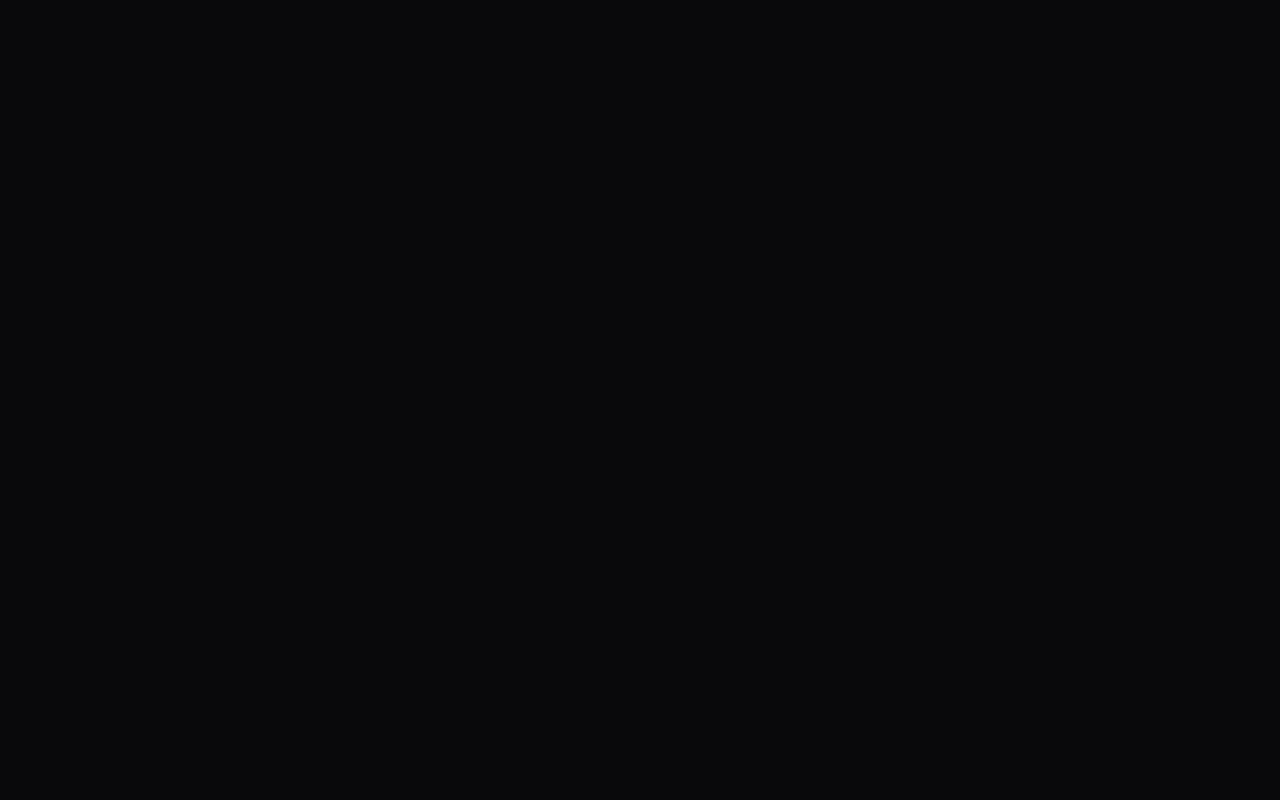
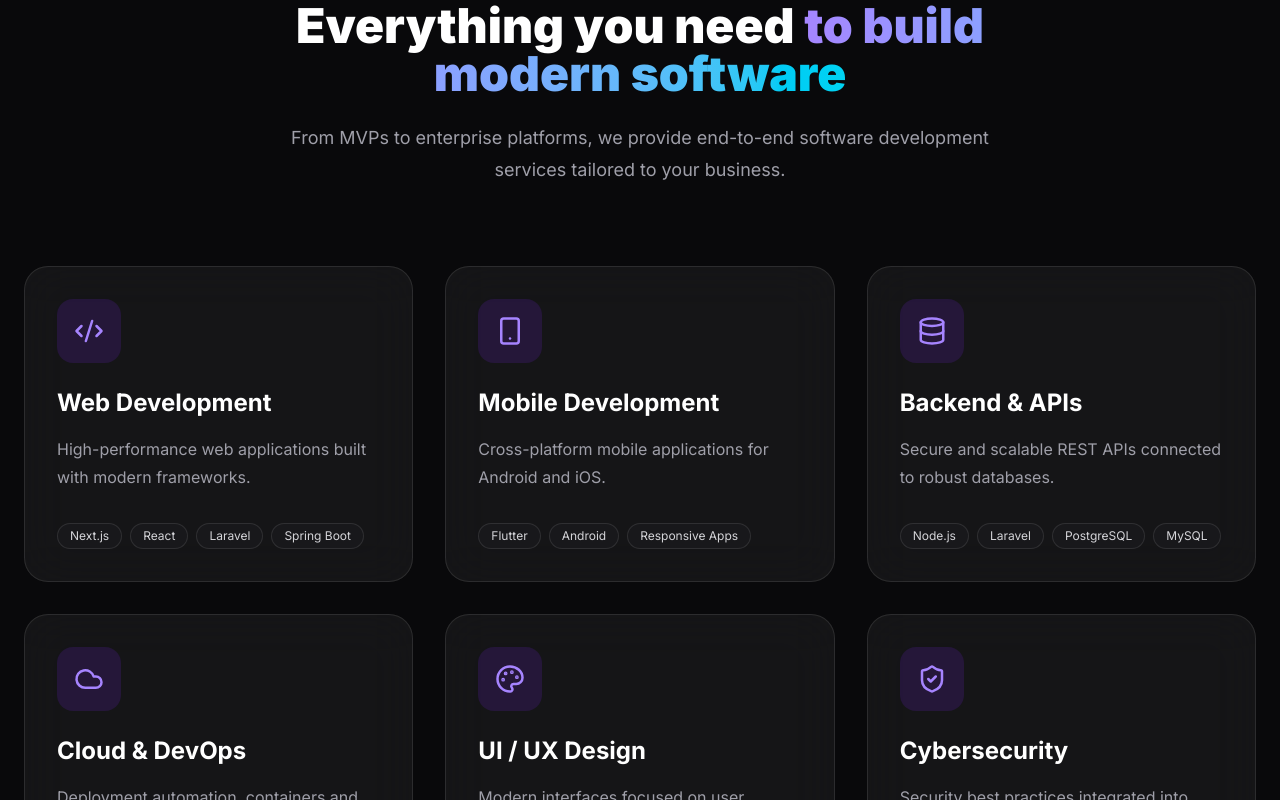
Before and after one commit to GeritoJavita/CoFixer, a Next.js app: page / in a window 1280 px wide. Shown: the part 1000-1800 px from the top of the page. Before the commit the page ends 826 px from the top, so only its background shows below. Built offline with nearby package versions, Linux system fonts and the light colour scheme.

Commit message:
creacion de servicios, de codefixer

```diff
--- a/app/page.tsx
+++ b/app/page.tsx
@@ -1,11 +1,13 @@
 import Navbar from "@/components/Navbar";
 import Hero from "@/components/Hero";
+import Services from "@/components/Services";
 
 export default function Home() {
   return (
     <main className="bg-[#09090B] text-white">
       <Navbar />
       <Hero />
+      <Services />
     </main>
   );
 }
--- a/components/Services.tsx
+++ b/components/Services.tsx
@@ -0,0 +1,163 @@
+import {
+  Code2,
+  Smartphone,
+  Database,
+  Cloud,
+  ShieldCheck,
+  Palette,
+} from "lucide-react";
+
+const services = [
+  {
+    title: "Web Development",
+    description:
+      "High-performance web applications built with modern frameworks.",
+    icon: Code2,
+    technologies: ["Next.js", "React", "Laravel", "Spring Boot"],
+  },
+  {
+    title: "Mobile Development",
+    description:
+      "Cross-platform mobile applications for Android and iOS.",
+    icon: Smartphone,
+    technologies: ["Flutter", "Android", "Responsive Apps"],
+  },
+  {
+    title: "Backend & APIs",
+    description:
+      "Secure and scalable REST APIs connected to robust databases.",
+    icon: Database,
+    technologies: ["Node.js", "Laravel", "PostgreSQL", "MySQL"],
+  },
+  {
+    title: "Cloud & DevOps",
+    description:
+      "Deployment automation, containers and cloud infrastructure.",
+    icon: Cloud,
+    technologies: ["Docker", "AWS", "GitHub Actions", "Linux"],
+  },
+  {
+    title: "UI / UX Design",
+    description:
+      "Modern interfaces focused on user experience and conversion.",
+    icon: Palette,
+    technologies: ["Figma", "Tailwind", "Dashboard", "Landing Pages"],
+  },
+  {
+    title: "Cybersecurity",
+    description:
+      "Security best practices integrated into every stage of development.",
+    icon: ShieldCheck,
+    technologies: ["OWASP", "Authentication", "Pentesting", "Audits"],
+  },
+];
+
+export default function Services() {
+  return (
+    <section
+      id="services"
+      className="relative py-32"
+    >
+      <div className="mx-auto max-w-7xl px-6">
+
+        {/* Header */}
+
+        <div className="mx-auto mb-20 max-w-3xl text-center">
+
+          <span className="rounded-full border border-violet-500/30 bg-violet-500/10 px-4 py-2 text-sm text-violet-300">
+            OUR SERVICES
+          </span>
+
+          <h2 className="mt-6 text-4xl font-black md:text-5xl">
+            Everything you need
+            <span className="bg-gradient-to-r from-violet-400 to-cyan-400 bg-clip-text text-transparent">
+              {" "}
+              to build modern software
+            </span>
+          </h2>
+
+          <p className="mt-6 text-lg leading-8 text-zinc-400">
+            From MVPs to enterprise platforms, we provide end-to-end
+            software development services tailored to your business.
+          </p>
+
+        </div>
+
+        {/* Cards */}
+
+        <div className="grid gap-8 md:grid-cols-2 xl:grid-cols-3">
+
+          {services.map((service) => {
+
+            const Icon = service.icon;
+
+            return (
+              <div
+                key={service.title}
+                className="
+                  group
+                  relative
+                  overflow-hidden
+                  rounded-3xl
+                  border
+                  border-white/10
+                  bg-white/5
+                  p-8
+                  backdrop-blur-xl
+                  transition-all
+                  duration-300
+                  hover:-translate-y-2
+                  hover:border-violet-500/40
+                  hover:bg-white/10
+                "
+              >
+                {/* Glow */}
+
+                <div className="absolute inset-0 bg-gradient-to-br from-violet-600/0 via-violet-500/0 to-cyan-500/0 opacity-0 transition duration-500 group-hover:opacity-100 group-hover:from-violet-600/10 group-hover:to-cyan-500/10" />
+
+                <div className="relative">
+
+                  <div className="mb-6 flex h-16 w-16 items-center justify-center rounded-2xl bg-violet-600/15 text-violet-400 transition group-hover:bg-violet-600 group-hover:text-white">
+                    <Icon size={30} />
+                  </div>
+
+                  <h3 className="text-2xl font-bold">
+                    {service.title}
+                  </h3>
+
+                  <p className="mt-4 leading-7 text-zinc-400">
+                    {service.description}
+                  </p>
+
+                  <div className="mt-8 flex flex-wrap gap-2">
+
+                    {service.technologies.map((tech) => (
+                      <span
+                        key={tech}
+                        className="
+                          rounded-full
+                          border
+                          border-white/10
+                          bg-zinc-900
+                          px-3
+                          py-1
+                          text-xs
+                          text-zinc-300
+                        "
+                      >
+                        {tech}
+                      </span>
+                    ))}
+
+                  </div>
+
+                </div>
+              </div>
+            );
+
+          })}
+        </div>
+      </div>
+    </section>
+  );
+}
```
